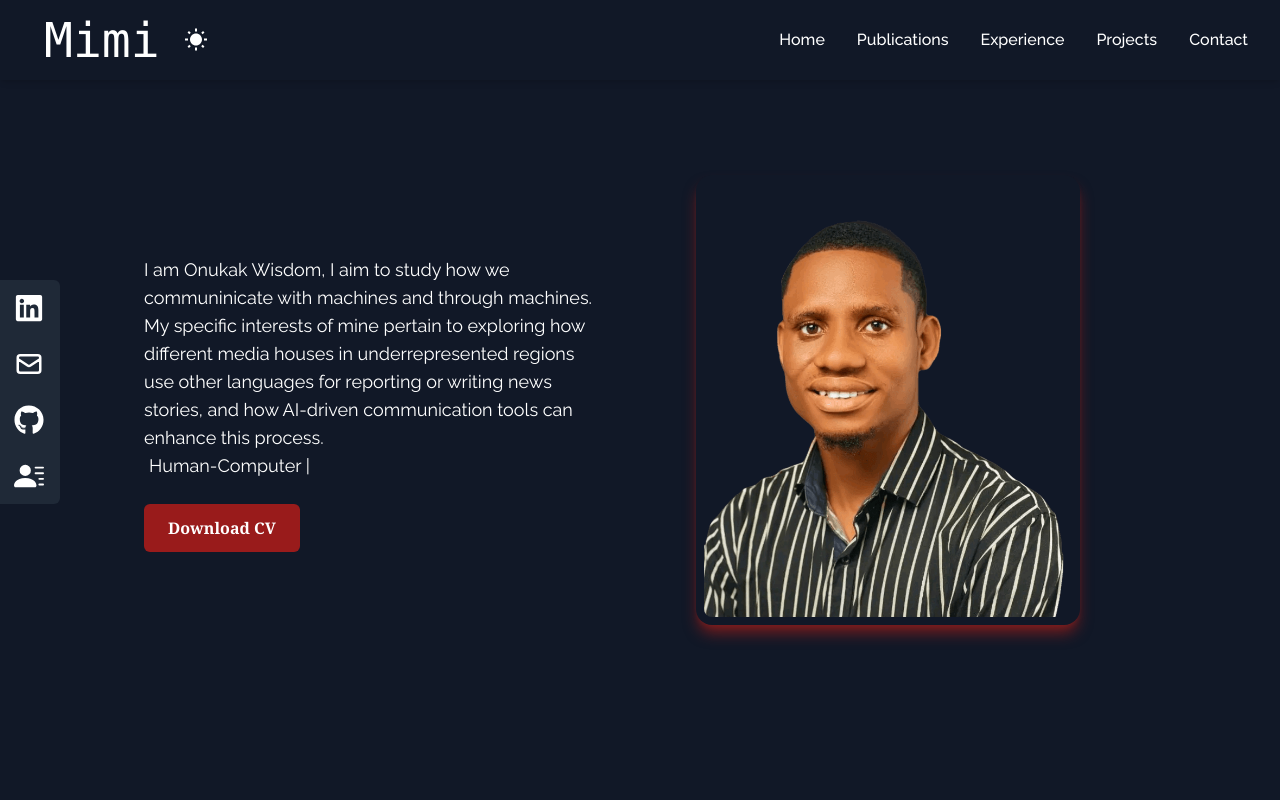
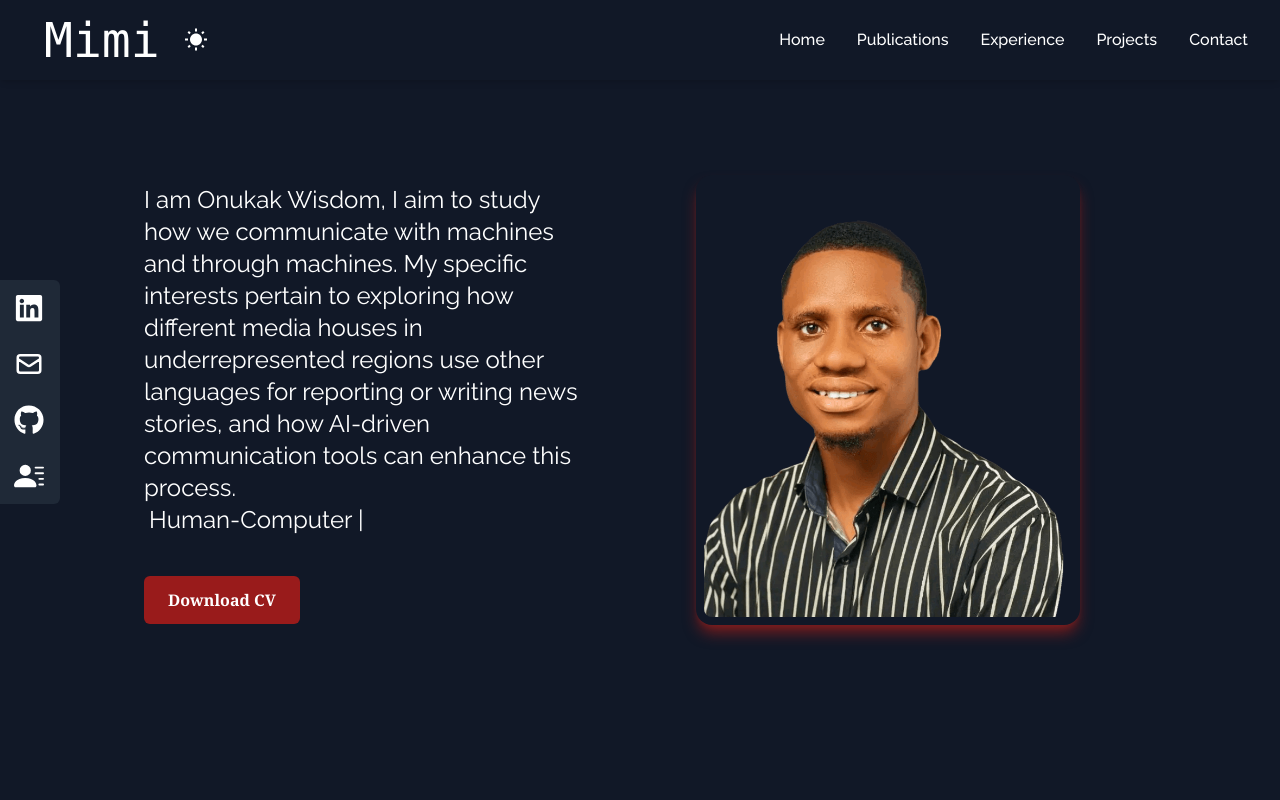
Before and after one commit to Mimisax-pixel/my-portfolio, a React (Vite) app: page / in a window 1280 px wide. Shown: the top 800 px of the page. Built offline with nearby package versions, Linux system fonts and the light colour scheme.

Commit message:
Added new text to the website

```diff
--- a/src/components/home.jsx
+++ b/src/components/home.jsx
@@ -13,12 +13,14 @@ const Home = () => {
       className="h-screen w-full dark:bg-gray-900 text-gray-900 dark:text-white bg-slate-100"
     >
       <div className="max-w-screen-lg mx-auto flex flex-col items-center justify-center h-full px-4 md:flex-row">
-        <div className="flex flex-col justify-center h-full md:w-1/2">
-          <p className="py-4 max-w-md text-md md:text-lg">
-            I am Onukak Wisdom, I aim to study how we communinicate with machines and through machines.
-            My specific interests of mine pertain to exploring how different media houses in underrepresented regions use other languages for reporting or writing news stories,
+        {/* Text and content section */}
+        <div className="flex flex-col justify-center h-full md:w-1/2 space-y-4">
+          <p className="py-4 max-w-md text-base sm:text-lg md:text-xl lg:text-2xl leading-6 md:leading-7 lg:leading-8">
+            I am Onukak Wisdom, I aim to study how we communicate with machines and through machines.
+            My specific interests pertain to exploring how different media houses in underrepresented regions use other languages for reporting or writing news stories,
             and how AI-driven communication tools can enhance this process.
             <br />
+            {/* Type Animation */}
             <TypeAnimation
               sequence={[
                 "My Research Interest is in",
@@ -40,17 +42,21 @@ const Home = () => {
               repeat={Infinity}
             />
           </p>
+
+          {/* Download CV Button */}
           <div>
             <a href="/Wisdom Onukak Academic CV.pdf" target="_blank" rel="noopener noreferrer">
               <button
                 onClick={handleClick}
-                className="text-white w-fit px-6 py-3 my-2 flex items-center rounded-md dark:bg-red-800 bg-teal-500 cursor-pointer font-serif font-extrabold"
+                className="text-white w-fit px-6 py-3 my-2 flex items-center rounded-md dark:bg-red-800 bg-teal-500 cursor-pointer font-serif font-extrabold hover:scale-105 transition-transform duration-300"
               >
                 Download CV
               </button>
             </a>
           </div>
         </div>
+
+        {/* Image Section */}
         <div className="mt-10 md:mt-0 md:w-1/2 flex justify-center">
           <img
             src={Miracle}
```
